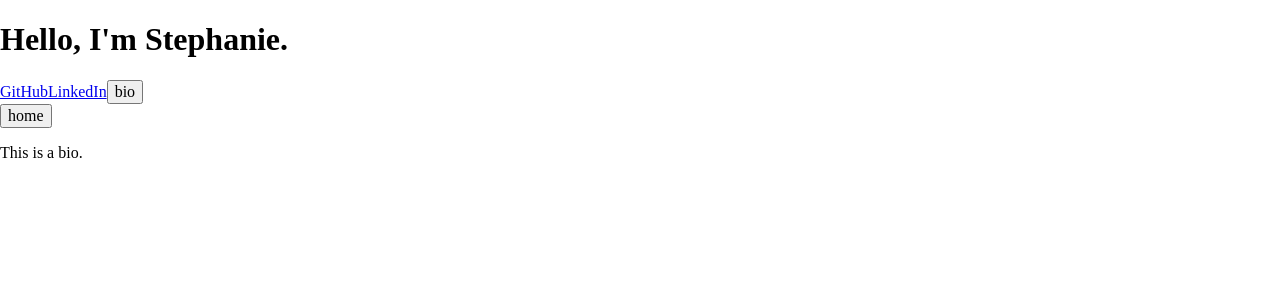
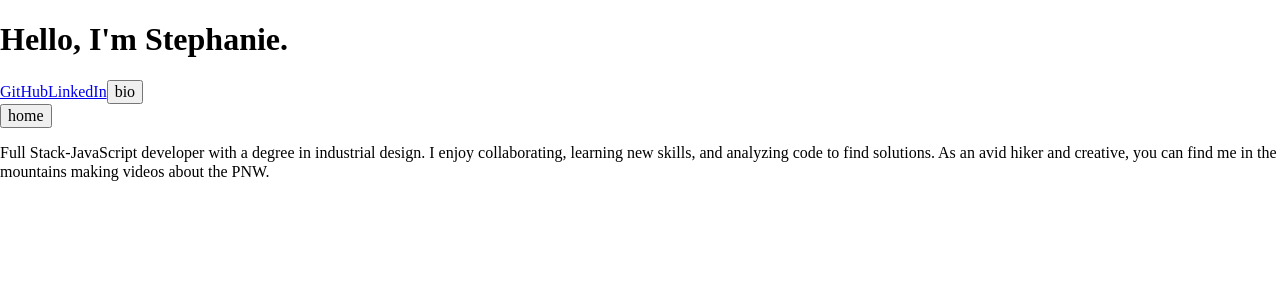
Before and after one commit to stephaniesmith/stephanie, a React app: page / in a window 1280 px wide. Shown: the top 300 px of the page. Built offline with nearby package versions, Linux system fonts and the light colour scheme; a web font is replaced by a local one.

Commit message:
bio stuf

```diff
--- a/src/components/bio/Bio.css
+++ b/src/components/bio/Bio.css
@@ -9,8 +9,12 @@
   p, button {
     color: black;
     font-family: Muli, Helvetica, Arial, sans-serif;
-    padding-top: 50vh;
+    padding-top: 30vh;
     font-weight: 300;
+  }
+
+  p {
+    margin: 0 3rem;
   }
 
   button {
--- a/src/components/bio/Bio.js
+++ b/src/components/bio/Bio.js
@@ -17,7 +17,10 @@ export default class Bio extends Component {
     return (
       <div className={styles.bio}>
         <button onClick={() => this.handleClass('')}>home</button>
-        <p>This is a bio.</p>
+        <p>Full Stack-JavaScript developer with a degree in industrial
+design. I enjoy collaborating, learning new skills, and analyzing
+code to find solutions. As an avid hiker and creative, you can
+find me in the mountains making videos about the PNW.</p>
       </div>
     );
   }
```
